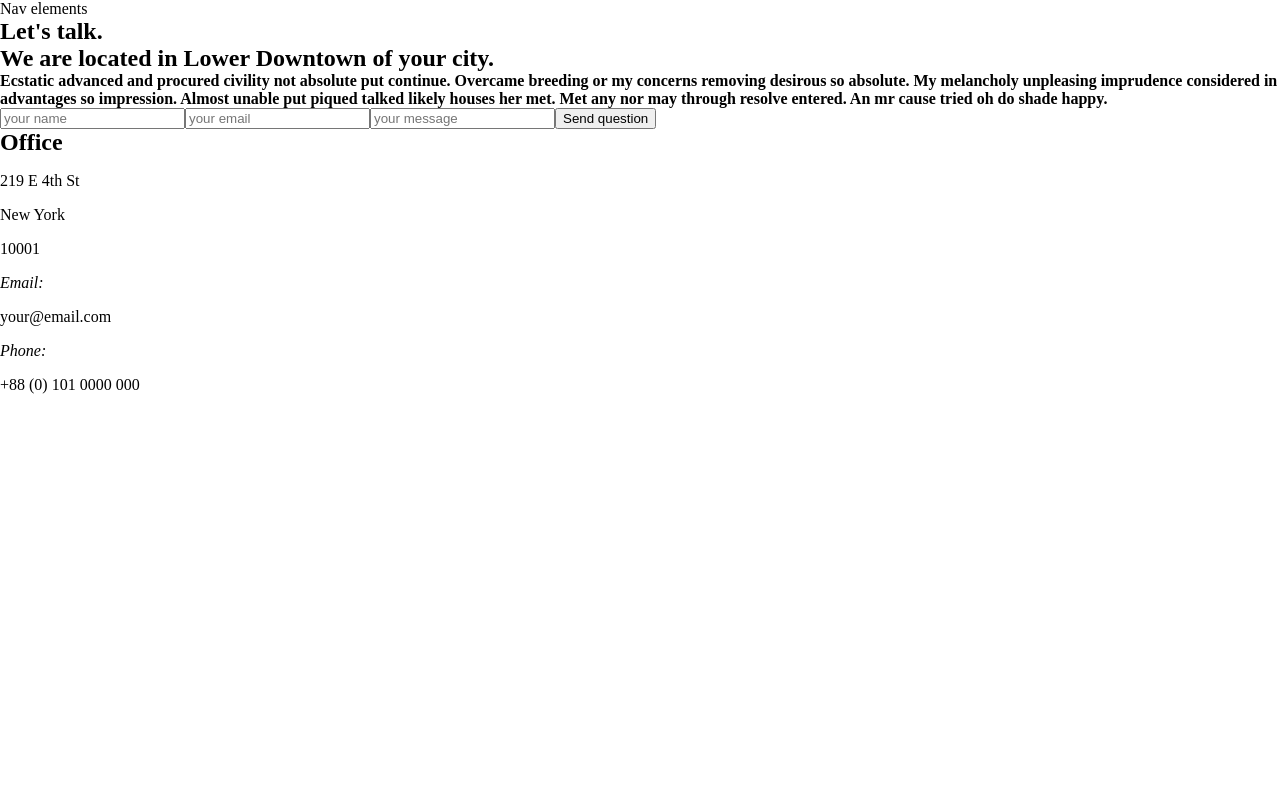
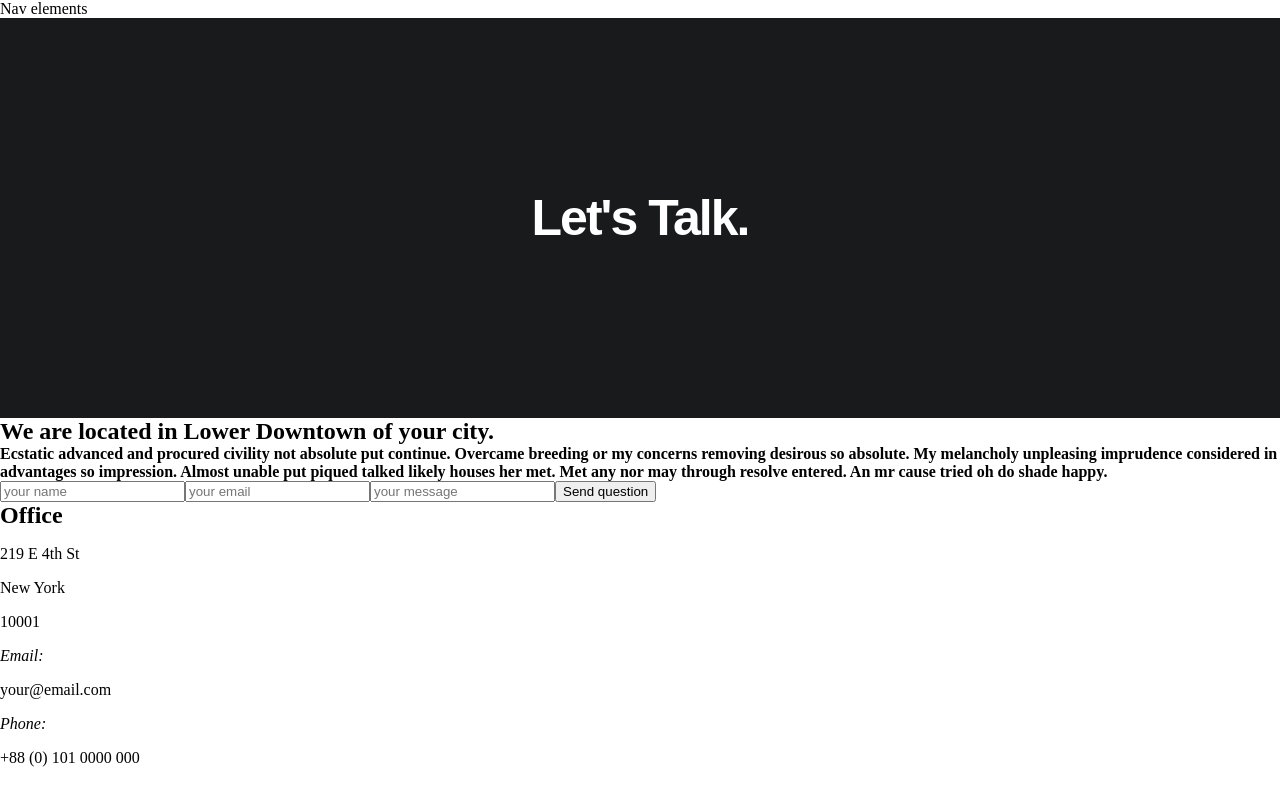
Before and after one commit to michalzagrodzki/Simple-Vue-App, a Vue app: page /contact in a window 1280 px wide. Built offline with nearby package versions, Linux system fonts and the light colour scheme; a web font is replaced by a local one.

Commit message:
Style first section of Contact template

```diff
--- a/src/components/Contact.vue
+++ b/src/components/Contact.vue
@@ -101,9 +101,24 @@ export default {
 @import '../assets/SCSS/variables.scss';
 
 .contact-head-section {
+  display: flex;
+  background-color: map-get($main-colors, "primary");
+  height: 50vh;
+  justify-content: center;
+  align-items: center;
 
   h1 {
-
+    color: map-get($font-basic-colors, "light");
+    font: {
+      family: $font-primary;
+      size: 50px;
+      height: .95;
+      weight: 900;
+    }
+    text-transform: capitalize;
+    width: 30%;
+    text-align: center;
+    letter-spacing: -2px;
   }
 }
 
```
